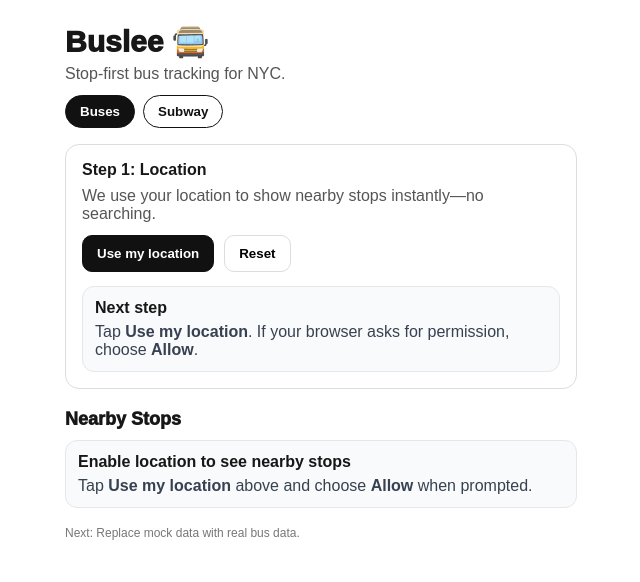
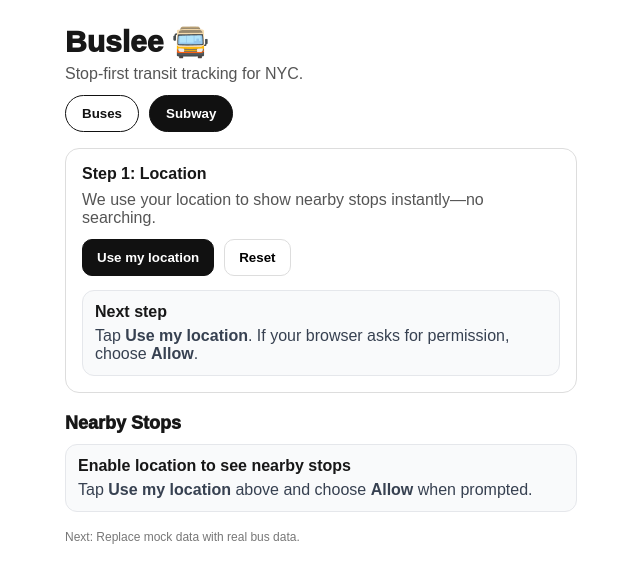
Before and after one commit to pariswatches1/nyc-bus-tracker, a Next.js app in the folder apps/web/: page / in a window 1280 px wide. Shown: the top 582 px of the page, without its empty margins (319-959 px from the left). Built offline with nearby package versions, Linux system fonts and the light colour scheme.

Commit message:
Add Subway mode toggle and mock Times Sq arrivals

```diff
--- a/apps/web/src/app/page.tsx
+++ b/apps/web/src/app/page.tsx
@@ -70,6 +70,7 @@
 }
 
 function ArrivalPill({ a, showScheduled }: { a: ArrivalChip; showScheduled: boolean }) {
+  // Minutes are important: use dark gray for readability.
   return (
     <span
       style={{
@@ -94,7 +95,10 @@
       >
         {a.route}
       </span>
+
       <span style={{ color: "#222222" }}>{a.minutes} min</span>
+
+      {/* Nearby list: keep LIVE, hide SCHEDULED (unless showScheduled=true). */}
       {(a.kind === "live" || showScheduled) && <ConfidencePill kind={a.kind} />}
     </span>
   );
@@ -110,11 +114,13 @@
   const canUseGeo = useMemo(() => typeof navigator !== "undefined" && !!navigator.geolocation, []);
 
   function setModeSafe(next: "bus" | "subway") {
+    // Fix: mode must match the label (Buses => "bus", Subway => "subway")
     setMode(next);
+    // Clear any open Stop Board when switching modes to avoid confusion.
     setSelectedStop(null);
   }
 
-  /** Subway: start with ONE hardcoded station (so we don't get lost). */
+  /** Subway: start with ONE hardcoded station (safe). */
   const subwayMockStops: StopCard[] = useMemo(
     () => [
       {
@@ -122,19 +128,17 @@
         name: "Times Sq – 42 St",
         distanceM: 0,
         arrivals: [
+          { route: "2 Uptown", minutes: 1, kind: "live" },
           { route: "1 Uptown", minutes: 2, kind: "live" },
           { route: "1 Downtown", minutes: 5, kind: "live" },
-          { route: "2 Uptown", minutes: 1, kind: "live" },
         ],
       },
     ],
     []
   );
 
-  /** Mock nearby stops (Step 2). Later we replace with real MTA data. */
-  const mockStops = useMemo<StopCard[]>(() => {
-    if (mode === "subway") return subwayMockStops;
-
+  /** Mock nearby stops (bus). */
+  const busMockStops = useMemo<StopCard[]>(() => {
     const base: StopCard[] = [
       {
         stopId: "MTA_STOP_1",
@@ -166,11 +170,17 @@
       },
     ];
     return base;
-  }, [mode, subwayMockStops]);
+  }, []);
 
-  /** For Nearby Stops/Stations: show ONLY the soonest arrival per route label. */
+  /** Pick data by mode. (This is where the bug usually happens.) */
+  const stopsForMode = useMemo<StopCard[]>(() => {
+    // Correct: Subway button => "subway" => subway data.
+    return mode === "subway" ? subwayMockStops : busMockStops;
+  }, [mode, subwayMockStops, busMockStops]);
+
+  /** For Nearby list: show ONLY the soonest arrival per route label. */
   const nearbyDisplayStops = useMemo<StopCard[]>(() => {
-    return mockStops.map((s) => {
+    return stopsForMode.map((s) => {
       const bestByRoute = new Map<string, ArrivalChip>();
       for (const a of s.arrivals) {
         const prev = bestByRoute.get(a.route);
@@ -178,7 +188,7 @@
       }
       return { ...s, arrivals: Array.from(bestByRoute.values()).sort((a, b) => a.minutes - b.minutes) };
     });
-  }, [mockStops]);
+  }, [stopsForMode]);
 
   function requestLocation() {
     if (!canUseGeo) {
@@ -210,18 +220,18 @@
     <main style={{ padding: 24, maxWidth: 560, margin: "0 auto" }}>
       <header>
         <h1 style={{ fontSize: 30, fontWeight: 950, margin: 0 }}>Buslee 🚍</h1>
-        <p style={{ marginTop: 6, color: "#555" }}>Stop-first bus tracking for NYC.</p>
+        <p style={{ marginTop: 6, color: "#555" }}>Stop-first transit tracking for NYC.</p>
 
-        {/* Mode toggle */}
-        <div style={{ marginTop: 12, display: "flex", gap: 8 }}>
+        {/* Mode toggle (correct mapping) */}
+        <div style={{ marginTop: 12, display: "flex", gap: 10 }}>
           <button
             onClick={() => setModeSafe("bus")}
             style={{
-              padding: "8px 14px",
+              padding: "10px 16px",
               borderRadius: 999,
               border: "1px solid #111",
-              background: mode === "bus" ? "#111" : "#fff",
-              color: mode === "bus" ? "#fff" : "#111",
+              background: mode === "bus" ? "#fff" : "#111",
+              color: mode === "bus" ? "#111" : "#fff",
               fontWeight: 900,
               cursor: "pointer",
             }}
@@ -232,11 +242,11 @@
           <button
             onClick={() => setModeSafe("subway")}
             style={{
-              padding: "8px 14px",
+              padding: "10px 16px",
               borderRadius: 999,
               border: "1px solid #111",
-              background: mode === "subway" ? "#111" : "#fff",
-              color: mode === "subway" ? "#fff" : "#111",
+              background: mode === "subway" ? "#fff" : "#111",
+              color: mode === "subway" ? "#111" : "#fff",
               fontWeight: 900,
               cursor: "pointer",
             }}
@@ -258,7 +268,7 @@
       >
         <h2 style={{ margin: 0, fontSize: 16, fontWeight: 900 }}>Step 1: Location</h2>
         <p style={{ marginTop: 8, color: "#555" }}>
-          We use your location to show nearby stops instantly—no searching.
+          We use your location to show nearby {mode === "bus" ? "stops" : "stations"} instantly—no searching.
         </p>
 
         <div style={{ display: "flex", gap: 10, marginTop: 12, flexWrap: "wrap" }}>
@@ -315,7 +325,7 @@
                 background: "#ecfdf5",
               }}
             >
-              <div style={{ fontWeight: 950, marginBottom: 6 }}>Location found ✅</div>
+              <div style={{ fontWeight: 950, marginBottom: 6, color: "#065f46" }}>Location found ✅</div>
 
               <button
                 onClick={() => setShowLocationDetails((v) => !v)}
@@ -492,20 +502,14 @@
                     {a.route}
                   </span>
 
-                  <span style={{ fontWeight: 950, fontSize: 18, color: "#222222" }}>
-                    {a.minutes} min
-                  </span>
+                  <span style={{ fontWeight: 950, fontSize: 18, color: "#222222" }}>{a.minutes} min</span>
 
                   <ConfidencePill kind={a.kind} />
                 </div>
 
                 <button
                   onClick={() =>
-                    alert(
-                      mode === "bus"
-                        ? "Next: Track This Bus (map + live movement)."
-                        : "Next: Track This Train (map + live movement)."
-                    )
+                    alert(mode === "bus" ? "Next: Track This Bus (map + live movement)." : "Next: Track This Train.")
                   }
                   style={{
                     padding: "8px 12px",
```
